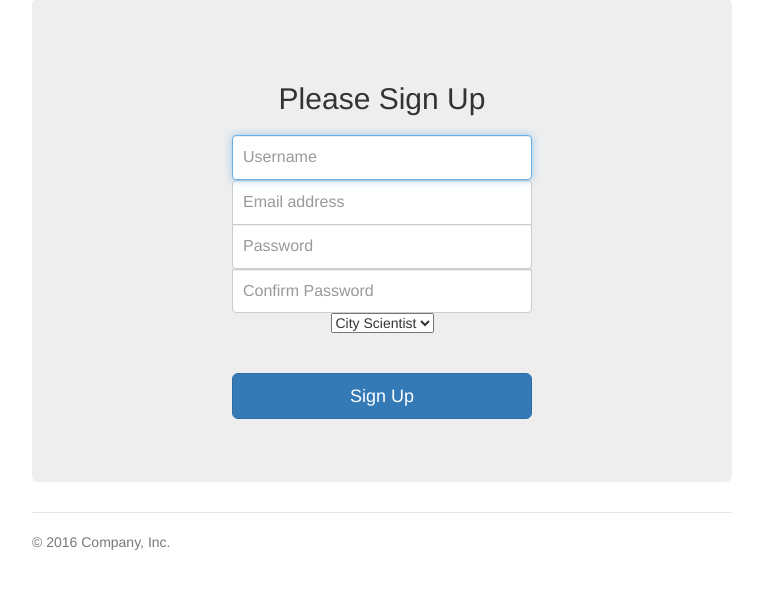
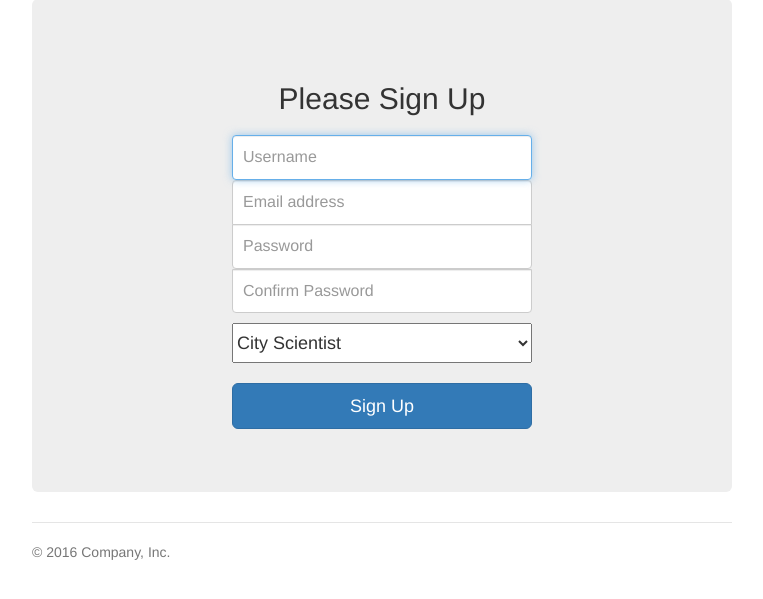
Before and after one commit to Flourishlove/Online-System-with-MYSQL, a Flask app: page /signup in a window 1280 px wide. Shown: the part 112-711 px from the top of the page, without its empty margins (258-1021 px from the left). Run offline with Flask 2, Linux system fonts and the light colour scheme.

Commit message:
minor fix

```diff
--- a/webflask/static/css/signup.css
+++ b/webflask/static/css/signup.css
@@ -124,3 +124,13 @@ body {
 .dmenu{
   vertical-align: middle;
 }
+
+.selectDP{
+  font-size: 18px;
+  margin-top: 10px;
+  margin-left: 0;
+  margin-right:10px;
+  margin-bottom: 10px;
+  width: 100%;
+  height: 40px;
+}
--- a/webflask/templates/signup.html
+++ b/webflask/templates/signup.html
@@ -71,17 +71,14 @@
     }
 </script>
   <div class="dropdown">
-    <select name="usertype" class="selectpicker">
+    <select name="usertype" class="selectDP">
       <option value="city_scientist">City Scientist</option>
       <option value="city_official">City Official</option>
 
     </select>
 
   </div>
-        <div class="checkbox">
-
-        </div>
-        <button class="btn btn-lg btn-primary btn-block btn-signin" type="submit">Sign Up</button>
+        <button class="btn btn-lg btn-primary btn-block btn-signin" type="submit" style="margin-top: 10px;">Sign Up</button>
       </form>
       </div>
 
```
Also changed, not shown: webflask/templates/poidetail.html (+6 -6 lines).
